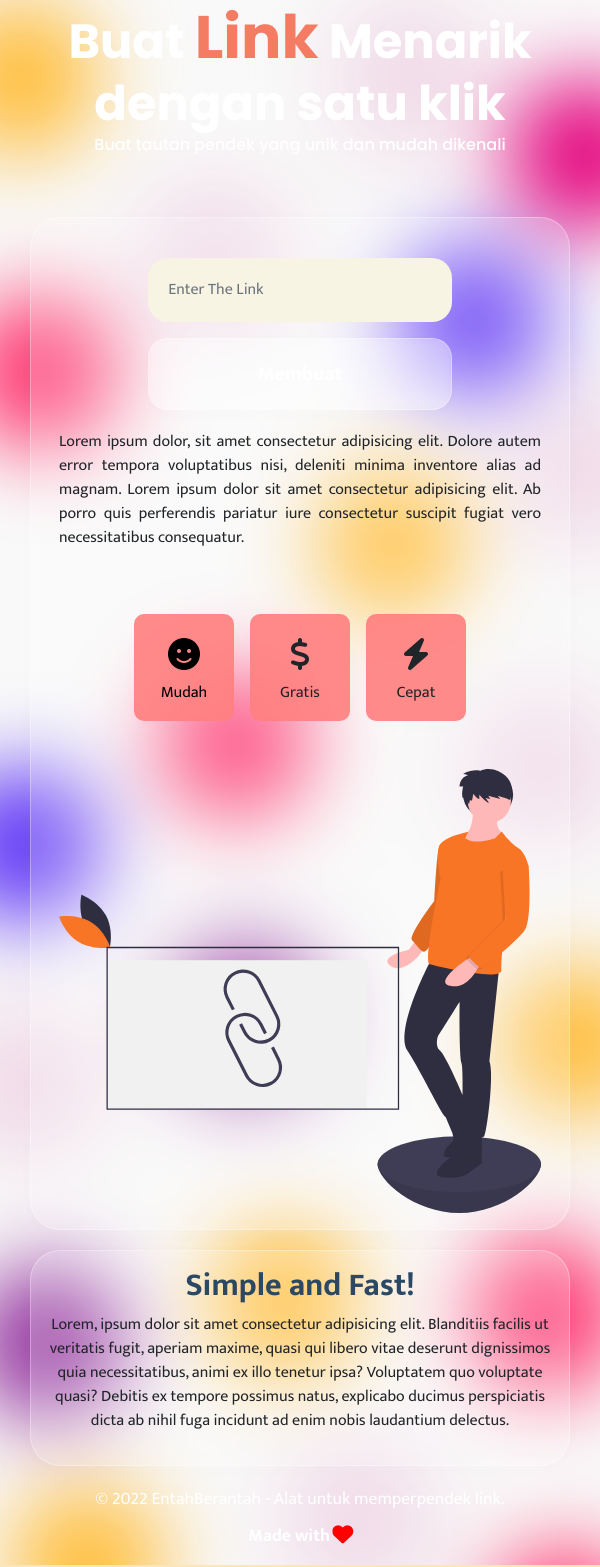
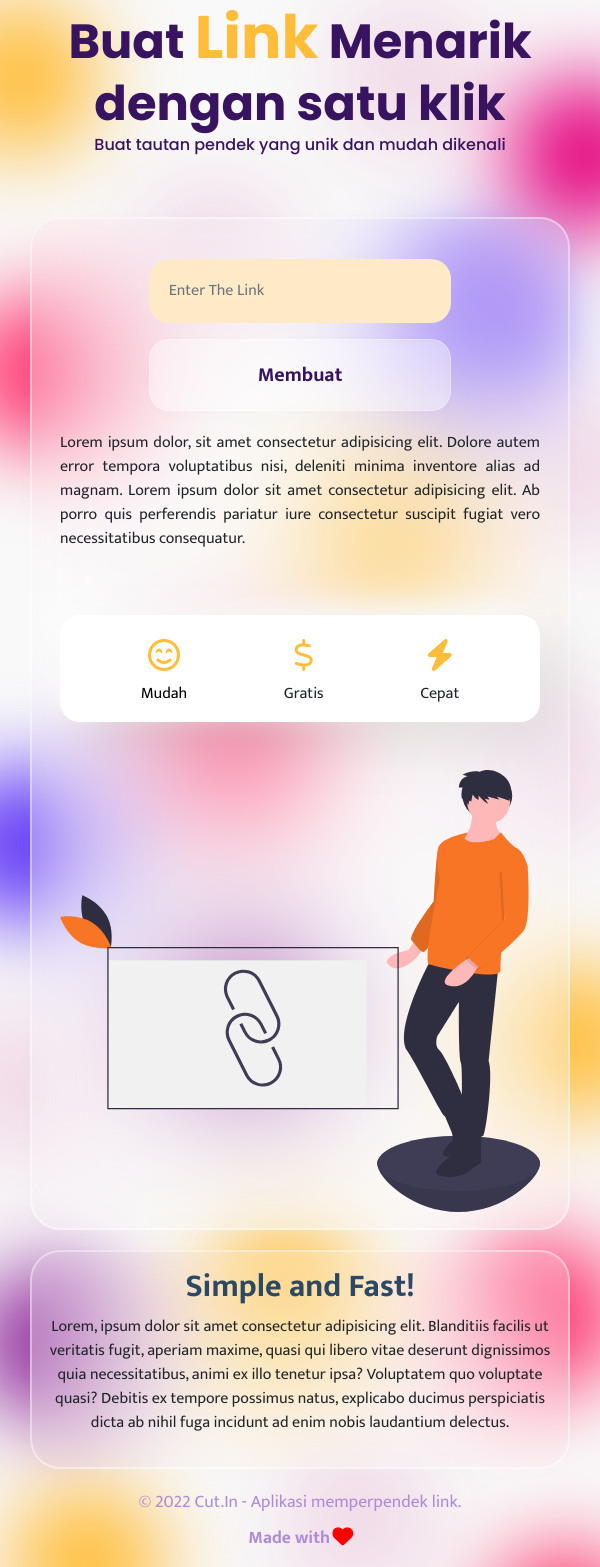
Before and after one commit to dhengGhuring/url-shortened, a Node server app: page / in a window 600 px wide. Run offline with Node 20, Linux system fonts and the light colour scheme; some libraries are stand-ins or nearby versions.

Commit message:
update frontend

```diff
--- a/public/stylesheets/style.css
+++ b/public/stylesheets/style.css
@@ -15,7 +15,7 @@ body {
   .jumbotron h1 {
     font-family: "Poppins", sans-serif;
     padding-top: 10px;
-    color: #fff;
+    color: #381460;
     font-size: 10vw;
     font-weight: 700;
     line-height: 0.9;
@@ -32,7 +32,7 @@ body {
     font-family: "Poppins", sans-serif;
     font-size: 1rem;
     font-weight: 500;
-    color: #fff;
+    color: #381460;
   }
   /* End Jumbotron */
 
@@ -44,10 +44,10 @@ body {
   }
   main .container {
     border-radius: 20px;
-    border: 1px solid rgba(255, 255, 255, 0.3);
+    border: 2px solid rgba(255, 255, 255, 0.4);
     background: rgba(255, 255, 255, 0.2);
     box-shadow: 0 4px 30px rgba(0, 0, 0, 0.01);
-    backdrop-filter: blur(5px);
+    backdrop-filter: blur(50px);
   }
   main #urlbox h1 {
     text-align: center;
@@ -76,7 +76,7 @@ body {
   }
   main #urlbox button {
     font-family: "Poppins" sans-serif;
-    color: #fff;
+    color: #2b4865;
     margin-left: 0px;
     margin-bottom: 20px;
     width: 100%;
@@ -101,7 +101,7 @@ body {
   main #urlbox .container .info {
     text-align: justify;
   }
-  main #urlbox .container .head2 .features .feature-1,
+  /* main #urlbox .container .head2 .features .feature-1,
   .feature-2,
   .feature-3 {
     width: 100px;
@@ -109,6 +109,12 @@ body {
     border-radius: 10px;
     box-shadow: 0 4px 30px rgba(0, 0, 0, 0.01);
     backdrop-filter: blur(5px);
+  } */
+  main #urlbox .container .head2 .features {
+    background-color: #fff;
+    width: 100%;
+    justify-content: space-evenly;
+    border-radius: 20px;
   }
   /* End Main */
 
@@ -117,7 +123,7 @@ body {
     width: 100%;
   }
   footer .footer-info p {
-    color: #fff;
+    color: #af8bd7;
     padding-top: 10px;
     font-size: 1.1rem;
     font-weight: 400;
@@ -131,14 +137,14 @@ body {
   .jumbotron h1 {
     font-family: "Poppins", sans-serif;
     padding-top: 10px;
-    color: #fff;
+    color: #381460;
     font-size: 3rem;
     font-weight: 700;
   }
   .jumbotron h1 span {
     font-family: "Poppins", sans-serif;
     padding-top: 10px;
-    color: #f37c62;
+    color: #ffbd39;
     font-size: 10vw;
     font-weight: 700;
     line-height: 0.9;
@@ -147,7 +153,7 @@ body {
     font-family: "Poppins", sans-serif;
     font-size: 1rem;
     font-weight: 500;
-    color: #fff;
+    color: #381460;
   }
   /* End Jumbotron */
 
@@ -158,10 +164,10 @@ body {
   }
   main .container {
     border-radius: 30px;
-    border: 1px solid rgba(255, 255, 255, 0.3);
+    border: 2px solid rgba(255, 255, 255, 0.4);
     background: rgba(255, 255, 255, 0.2);
     box-shadow: 0 4px 30px rgba(0, 0, 0, 0.01);
-    backdrop-filter: blur(5px);
+    backdrop-filter: blur(50px);
   }
   main #urlbox h1 {
     text-align: center;
@@ -183,13 +189,13 @@ body {
     align-items: center;
   }
   main #urlbox .input-container .form-control {
-    background-color: #f7f4e3;
+    background-color: #ffeac8;
     border: 0;
     padding: 20px;
     border-radius: 20px;
   }
   main #urlbox button {
-    color: #fff;
+    color: #381460;
     margin-left: 0px;
     margin-bottom: 20px;
     width: 100%;
@@ -220,7 +227,7 @@ body {
   main #urlbox .container .info {
     text-align: justify;
   }
-  main #urlbox .container .head2 .features .feature-1,
+  /* main #urlbox .container .head2 .features .feature-1,
   .feature-2,
   .feature-3 {
     width: 100px;
@@ -228,6 +235,13 @@ body {
     border-radius: 10px;
     box-shadow: 0 4px 30px rgba(0, 0, 0, 0.01);
     backdrop-filter: blur(5px);
+  } */
+  main #urlbox .container .head2 .features {
+    background-color: #fff;
+    width: 100%;
+    justify-content: space-evenly;
+    border-radius: 20px;
+    box-shadow: 20px 20px 60px rgba(0, 0, 0, 0.1), -10px -10px 30px #ffffff;
   }
   /* End Main */
 
@@ -236,7 +250,7 @@ body {
     width: 100%;
   }
   footer .footer-info p {
-    color: #fff;
+    color: #af8bd7;
     padding-top: 10px;
     font-size: 1.1rem;
     font-weight: 400;
--- a/views/index.ejs
+++ b/views/index.ejs
@@ -3,7 +3,7 @@
   <head>
     <meta charset="utf-8" />
     <meta name="viewport" content="width=device-width, initial-scale=1" />
-    <title>URL Shortened</title>
+    <title>Cut.In</title>
     <link rel="stylesheet" href="stylesheets/style.css" />
     <link
       href="https://cdn.jsdelivr.net/npm/bootstrap@5.2.0-beta1/dist/css/bootstrap.min.css"
@@ -14,6 +14,10 @@
     <link
       rel="stylesheet"
       href="https://cdnjs.cloudflare.com/ajax/libs/font-awesome/6.2.0/css/all.min.css"
+    />
+    <link
+      rel="stylesheet"
+      href="https://cdnjs.cloudflare.com/ajax/libs/animate.css/4.1.1/animate.min.css"
     />
   </head>
   <body>
@@ -74,23 +80,21 @@
                       color: black !important;
                     "
                   >
-                      <span style="font-size: 2em">
-                        <i
-                          class="fa-solid fa-face-smile pt-4"
-                          style="text-decoration: none !important"
-                        ></i>
+                    <div class="feature-1 me-3">
+                      <span style="font-size: 2em; color: #ffbd39">
+                        <i class="fa-regular fa-face-smile-beam pt-4"></i>
                       </span>
-                      <p style="text-decoration: none !important">Mudah</p>
+                      <p>Mudah</p>
+                    </div>
                   </a>
-                  </div>
-                  <div class="feature-2 me-3" data-tilt>
-                    <span style="font-size: 2em">
-                      <i class="fa-solid fa-dollar-sign pt-4"></i>
+                  <div class="feature-2 me-3">
+                    <span style="font-size: 2em; color: #ffbd39">
+                      <i class="fa-regular fa-dollar-sign pt-4"></i>
                     </span>
                     <p>Gratis</p>
                   </div>
-                  <div class="feature-3" data-tilt>
-                    <span style="font-size: 2em">
+                  <div class="feature-3">
+                    <span style="font-size: 2em; color: #ffbd39">
                       <i class="fa-solid fa-bolt pt-4"></i>
                     </span>
                     <p>Cepat</p>
@@ -132,9 +136,7 @@
     <footer>
       <section id="footer">
         <div class="footer-info text-center">
-          <p class="m-0">
-            &copy; 2022 EntahBerantah - Alat untuk memperpendek link.
-          </p>
+          <p class="m-0">&copy; 2022 Cut.In - Aplikasi memperpendek link.</p>
           <p>
             <b
               >Made with
@@ -151,7 +153,7 @@
     <!-- End Footer -->
     <script src="https://publisher.linkvertise.com/cdn/linkvertise.js"></script>
     <script>
-      linkvertise(492619, { whitelist: [""], blacklist: [] });
+      linkvertise(492619, { whitelist: [], blacklist: [""] });
     </script>
     <script src="javascripts/vanilla-tilt.js"></script>
     <script
```
Also changed, not shown: other parts of public/stylesheets/style.css (+5 -4 lines), other parts of views/index.ejs (+4 -2 lines). Lines whose indentation alone changed are shown as unchanged.
